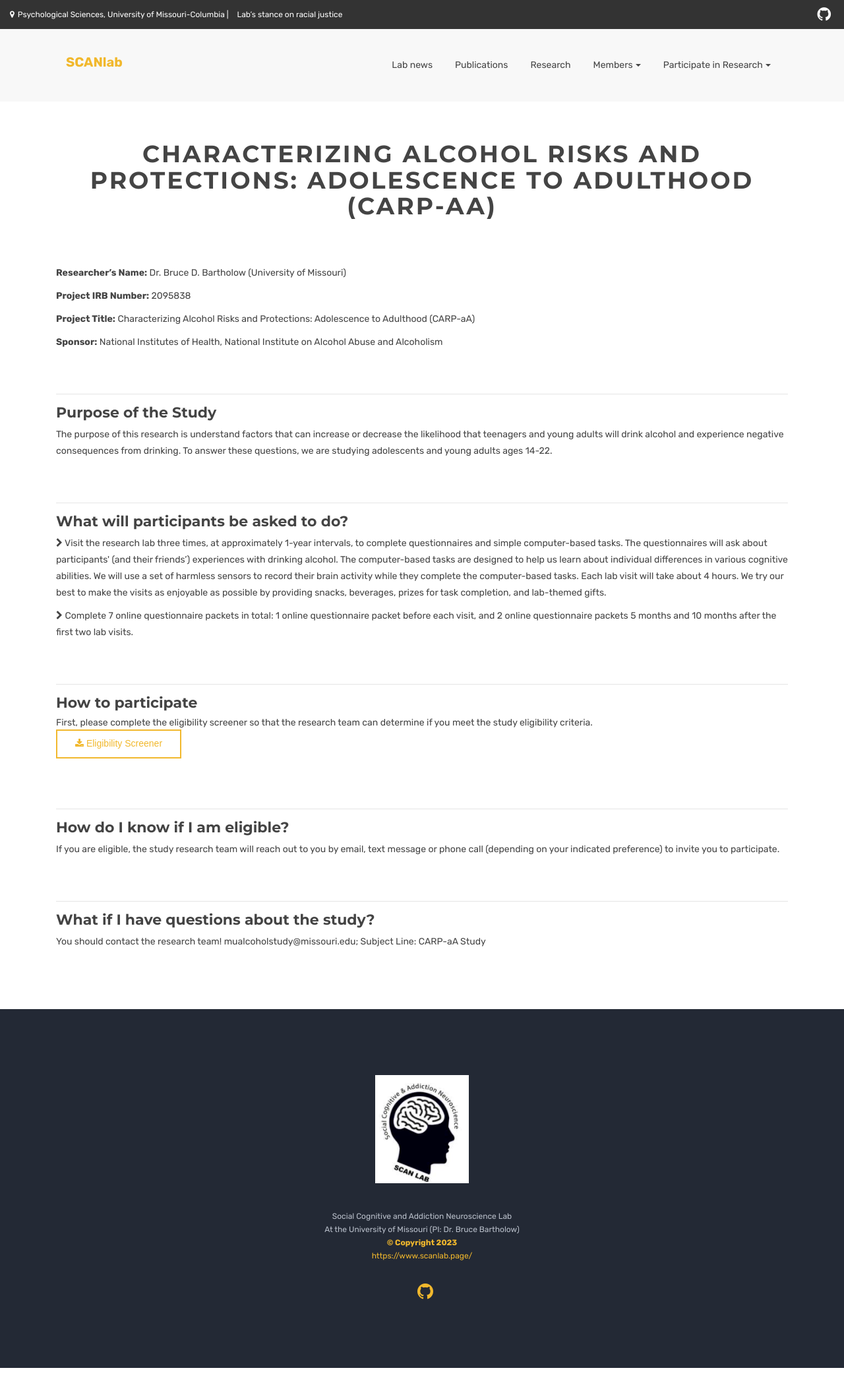
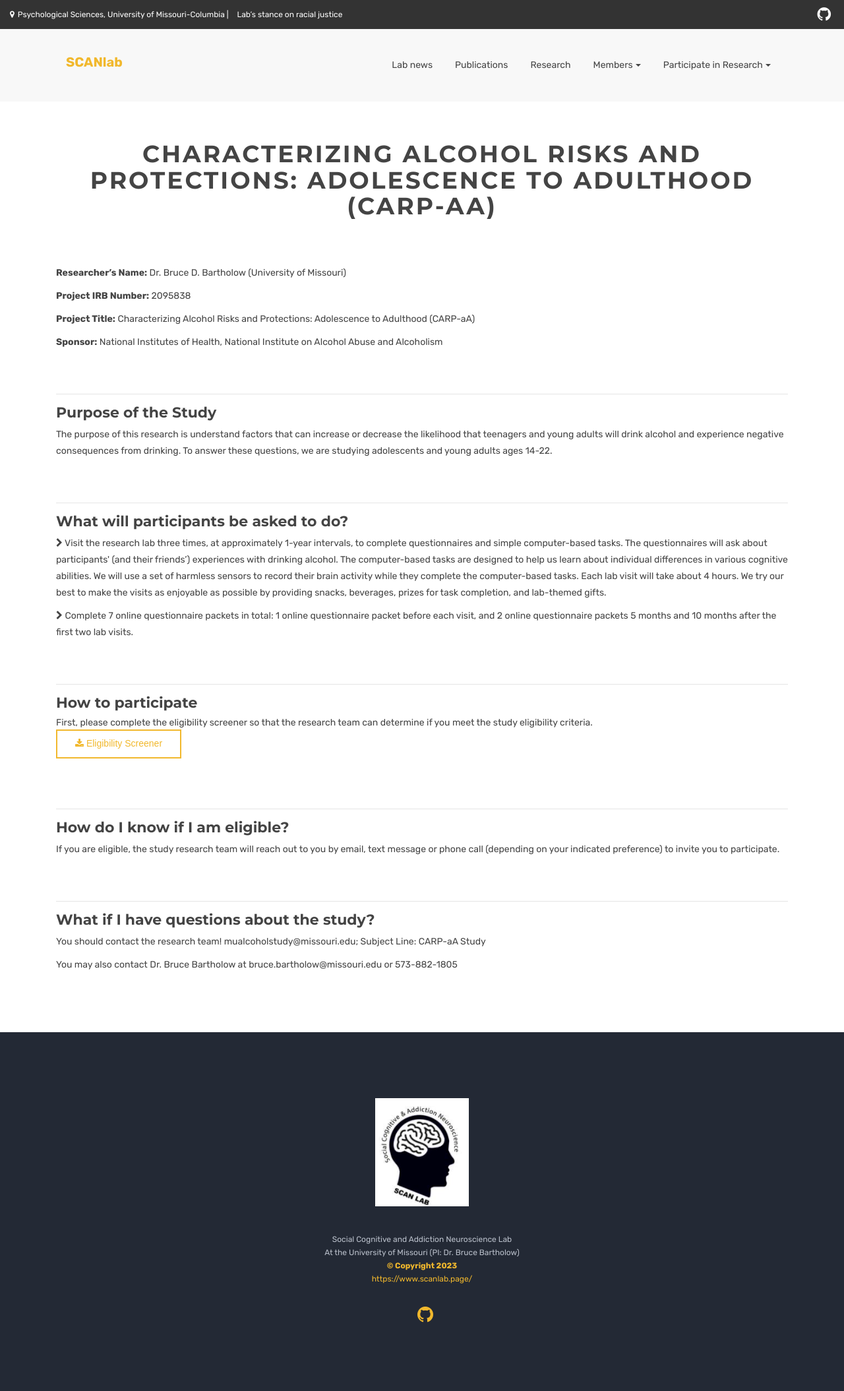
Before and after one commit to bartholow-scanlab/bartholow-scanlab.github.io, a Jekyll site: the page built from CARP-aA.html, in a window 1280 px wide. Shown: the whole page at 66% size. Built offline with Jekyll 4.4.1, drawn with Linux system fonts in a browser that asks for light colours.

Commit message:
Update CARP-aA.html

```diff
--- a/CARP-aA.html
+++ b/CARP-aA.html
@@ -64,6 +64,7 @@ First, please complete the eligibility screener so that the research team can de
 <h4>What if I have questions about the study?</h4>
 
 <p>You should contact the research team! mualcoholstudy@missouri.edu; Subject Line: CARP-aA Study</p>
+<p>You may also contact Dr. Bruce Bartholow at bruce.bartholow@missouri.edu or 573-882-1805</p>
 
 
 
```
